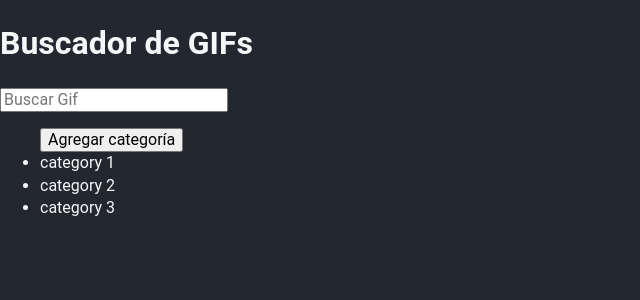
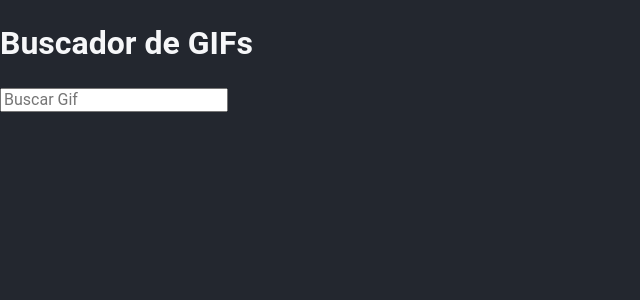
Before and after one commit to MartinezFabian/GifFinderApp-React, a React app: page / in a window 1280 px wide. Shown: the top 300 px of the page, without its empty margins (0-640 px from the left). Built offline with nearby package versions, Linux system fonts and the light colour scheme; the HTML template or start-up script is replaced by a standard one.

Commit message:
Feat: Add functionality to add categories

```diff
--- a/src/GifFinderApp.jsx
+++ b/src/GifFinderApp.jsx
@@ -2,21 +2,21 @@ import { useState } from 'react';
 import { AddCategory } from './components/AddCategory';
 
 export const GifFinderApp = () => {
-  const [categories, setCategories] = useState(['category 1', 'category 2', 'category 3']);
+  const [categories, setCategories] = useState([]);
 
-  const onAddCategory = () => {
-    setCategories([...categories, 'nuevo valor']);
+  const onAddCategory = (newCategory) => {
+    if (categories.includes(newCategory)) return;
+
+    setCategories([newCategory, ...categories]);
   };
 
   return (
     <>
       <h1>Buscador de GIFs</h1>
 
-      <AddCategory></AddCategory>
+      <AddCategory onNewCategory={(newCategory) => onAddCategory(newCategory)}></AddCategory>
 
       <ul>
-        <button onClick={onAddCategory}>Agregar categoría</button>
-
         {categories.map((category) => (
           <li key={category}> {category}</li>
         ))}
--- a/src/components/AddCategory.jsx
+++ b/src/components/AddCategory.jsx
@@ -1,6 +1,6 @@
 import { useState } from 'react';
 
-export const AddCategory = () => {
+export const AddCategory = ({ onNewCategory }) => {
   const [inputValue, setInputValue] = useState('');
 
   const onInputChange = (e) => {
@@ -9,7 +9,14 @@ export const AddCategory = () => {
 
   const onFormSubmit = (e) => {
     e.preventDefault();
-    console.log(inputValue);
+
+    const value = inputValue.trim().toLowerCase();
+
+    if (value.length <= 1) return;
+
+    onNewCategory(value);
+
+    setInputValue('');
   };
 
   return (
```
